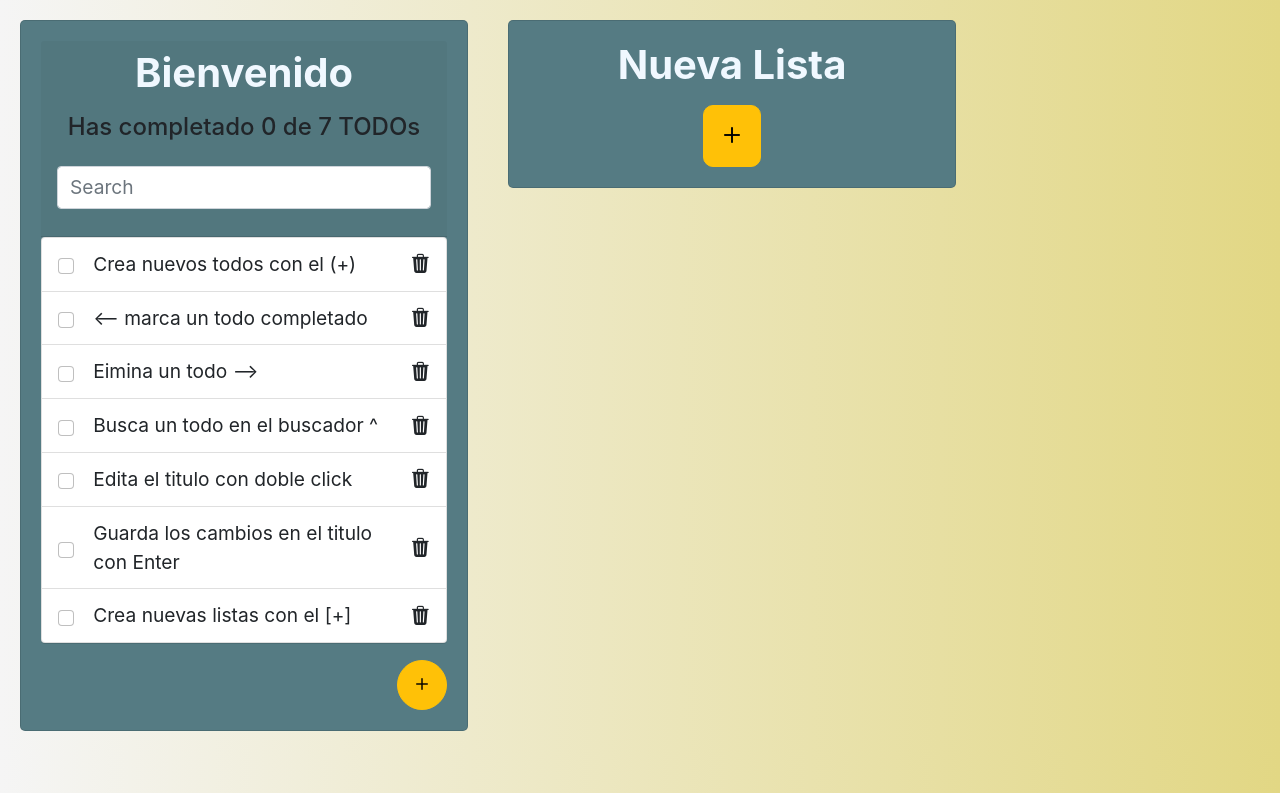
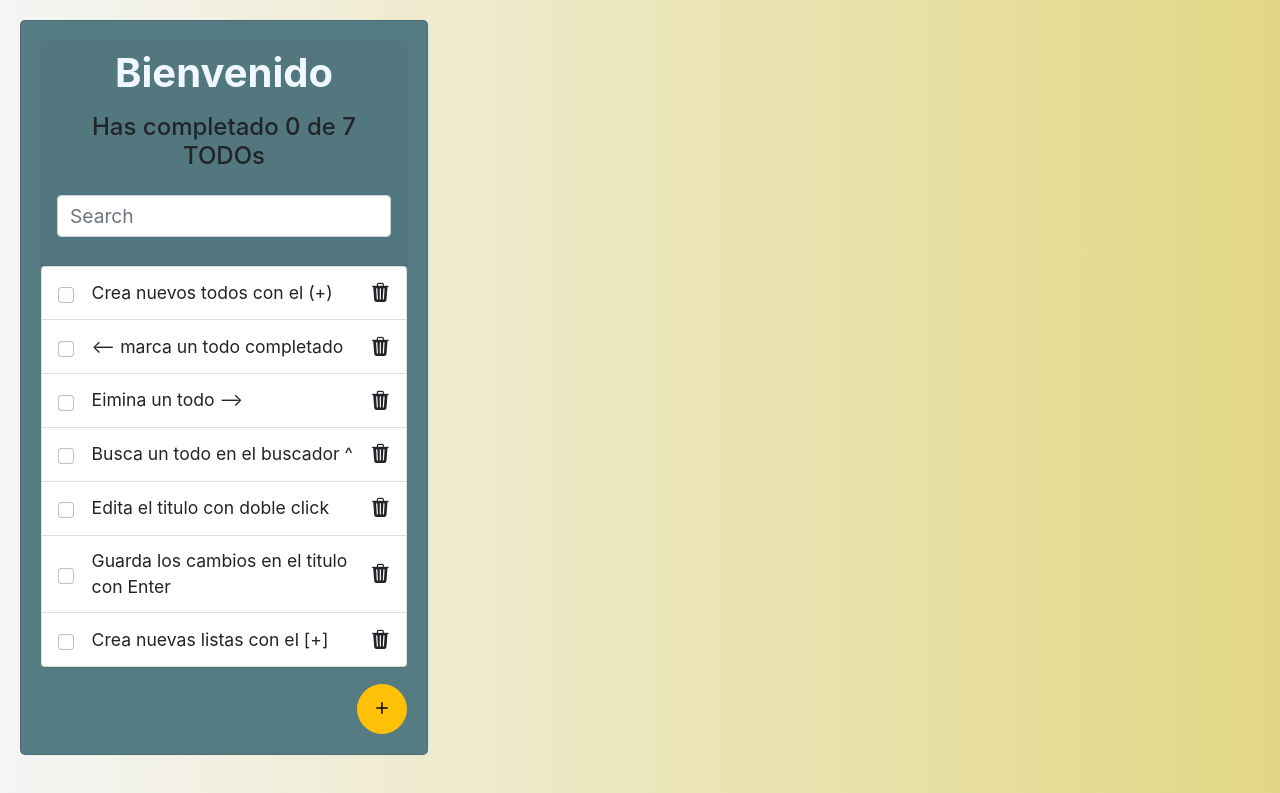
Before and after one commit to jho3r/WebDevelopment_TodosReact, a React (Create React App) app: page / in a window 1280 px wide. Shown: the top 793 px of the page. Built offline with nearby package versions, Linux system fonts and the light colour scheme.

Commit message:
adding render props

```diff
--- a/src/AppUI.js
+++ b/src/AppUI.js
@@ -3,6 +3,8 @@ import { TodoTopic } from './components/TodoTopic';
 import { NewTodoTopic } from './components/NewTodoTopic';
 import { LoadingModal } from './components/LoadingModal';
 import { TopicContext } from './contexts/TopicContext';
+import { TopicList } from './components/TopicList';
+import { ErrorTopic } from './components/ErrorTopic';
 import './App.css';
 
 function AppUI() {
@@ -12,19 +14,28 @@ function AppUI() {
     addTopic,
     saveTodos,
     loading,
+    error,
   } = React.useContext(TopicContext);
 
   return (
     <React.Fragment>
-      {topics.map(topic => (
-        <TodoTopic
-          key={topic.id}
-          title={topic.title}
-          todos={topic.todos}
-          saveTodos={(title, todos) => saveTodos(topic.id, title, todos)} />
-      ))}
-      <NewTodoTopic title="Nueva Lista" addTopic={addTopic} />
-      <LoadingModal loading={loading} />
+      <TopicList
+        loading = {loading}
+        error = {error}
+        topics = {topics}
+        onLoading = {() => <LoadingModal /> }
+        onError = {() => <ErrorTopic /> }
+        render = {topic => (
+                    <TodoTopic
+                      key={topic.id}
+                      title={topic.title}
+                      todos={topic.todos}
+                      saveTodos={(title, todos) => saveTodos(topic.id, title, todos)} />
+                  )}
+      />
+
+      <NewTodoTopic title="Nueva Lista" addTopic={addTopic} error={error} />
+
     </React.Fragment>
   );
 }
--- /dev/null
+++ b/src/components/ErrorTopic/ErrorTopic.css
@@ -0,0 +1,8 @@
+.topic-error{
+    width: 100vw;
+    height: 100vh;
+    display: flex;
+    align-items: center;
+    justify-content: center;
+    text-align: center;
+}
--- /dev/null
+++ b/src/components/ErrorTopic/index.js
@@ -0,0 +1,16 @@
+import React from "react";
+import './ErrorTopic.css';
+
+function ErrorTopic(props) {
+  return (
+    <section className="topic-error">
+        <div>
+            <h2>Ha ocurrido un error al cargar la informacion</h2>
+            <h5>Por favor, recargue la pagina</h5>
+        </div>
+
+    </section>
+  );
+}
+
+export { ErrorTopic };
--- a/src/components/LoadingModal/index.js
+++ b/src/components/LoadingModal/index.js
@@ -2,10 +2,10 @@ import React from "react";
 import './LoadingModal.css';
 import Modal from 'react-bootstrap/Modal';
 
-function LoadingModal({ loading }) {
+function LoadingModal() {
 
     return (
-        <Modal className="loading-modal" show={loading} centered>
+        <Modal className="loading-modal" show={true} centered>
             <Modal.Body >
                 <i className="spinner-grow" role="status"></i>
                 <p className="loading-modal-text">Loading...</p>
--- a/src/components/NewTodoTopic/index.js
+++ b/src/components/NewTodoTopic/index.js
@@ -3,12 +3,15 @@ import {CreateTopicButton} from '../CreateTopicButton/index';
 
 function NewTodoTopic(props) {
   return (
-    <div className="card">
-        <h1 className="card-title">{props.title}</h1>
-        <CreateTopicButton
-          addTopic={props.addTopic}/>
+    <section className="new-topic">
+      {props.error && <div></div>}
+      {!props.error && <div className="card">
+          <h1 className="card-title">{props.title}</h1>
+          <CreateTopicButton
+            addTopic={props.addTopic}/>
 
-    </div>
+      </div>}
+    </section>
   );
 }
 
--- a/src/components/TodoItem/TodoItem.css
+++ b/src/components/TodoItem/TodoItem.css
@@ -6,7 +6,7 @@
 }
 
 .item-text {
-  font-size: 1.2em;
+  font-size: 1.1em;
   margin: 0 0 0 1em;
   display: inline-block;
   width: 80%;
--- a/src/components/TodoTopic/TodoTopic.css
+++ b/src/components/TodoTopic/TodoTopic.css
@@ -3,7 +3,7 @@
     border-radius: 5px;
     padding: 20px;
     margin: 20px;
-    width: 28rem;
+    width: 25.5rem;
     display: inline-block;
     vertical-align: top;
 }
--- /dev/null
+++ b/src/components/TopicList/index.js
@@ -0,0 +1,14 @@
+import React from "react";
+
+function TopicList(props) {
+  return (
+    <section className="topic-list">
+        {props.error && props.onError()}
+        {props.loading && props.onLoading()}
+        {props.topics.map(topic => props.render(topic))}
+
+    </section>
+  )
+}
+
+export { TopicList };
--- a/src/contexts/TopicContext/index.js
+++ b/src/contexts/TopicContext/index.js
@@ -5,7 +5,7 @@ const TopicContext = React.createContext();
 
 function TopicProvider(props){
 
-    const {item:topics, saveItem:saveTopics, loading} = useLocalStorage('topics_v1', []);
+    const {item:topics, saveItem:saveTopics, loading, error} = useLocalStorage('topics_v1', []);
 
     const saveTodos = (id, title, todos) => {
         const newTopics = topics.map(topic => {
@@ -35,6 +35,7 @@ function TopicProvider(props){
             addTopic,
             saveTodos,
             loading,
+            error,
         }}>
             {props.children}
         </TopicContext.Provider>
--- a/src/custom/useLocalStorage.js
+++ b/src/custom/useLocalStorage.js
@@ -16,10 +16,11 @@ function useLocalStorage(itemName, initialValue) {
 
     const [item, setItem] = React.useState(initialValue);
     const [loading, setLoading] = React.useState(true);
-
+    const [error, setError] = React.useState(false);
 
     React.useEffect(() => {
       setTimeout(() => {
+        try {
           const localStorageItem = localStorage.getItem(itemName);
           let parsedItem = [];
 
@@ -30,10 +31,18 @@ function useLocalStorage(itemName, initialValue) {
             localStorage.setItem(itemName, JSON.stringify(parsedItem));
           }
 
+          //throw new Error('Error');
           setItem(parsedItem);
           setLoading(false);
+
+        } catch (error) {
+          console.log(error);
+          setError(true);
+          setLoading(false);
+        }
       }, 3000);
     }, [itemName]);
+
 
     const saveItem = (newItem) => {
       setItem(newItem);
@@ -42,7 +51,8 @@ function useLocalStorage(itemName, initialValue) {
 
     return {item,
             saveItem,
-            loading};
+            loading,
+            error};
 }
 
 export { useLocalStorage };
```
Also changed, not shown: src/components/TodoTopic/TodoTopicUI.js (added). Lines whose indentation alone changed are shown as unchanged.
